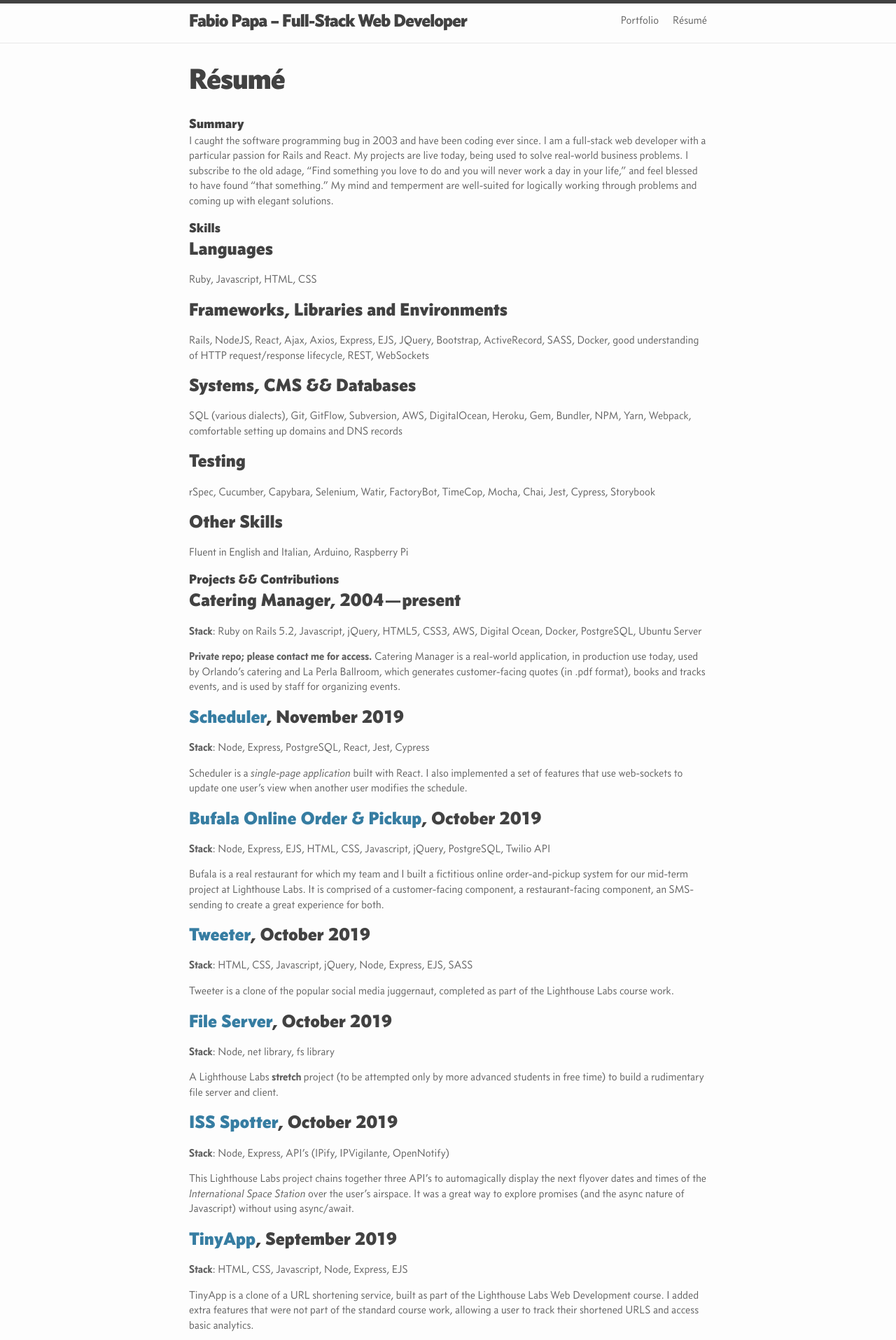
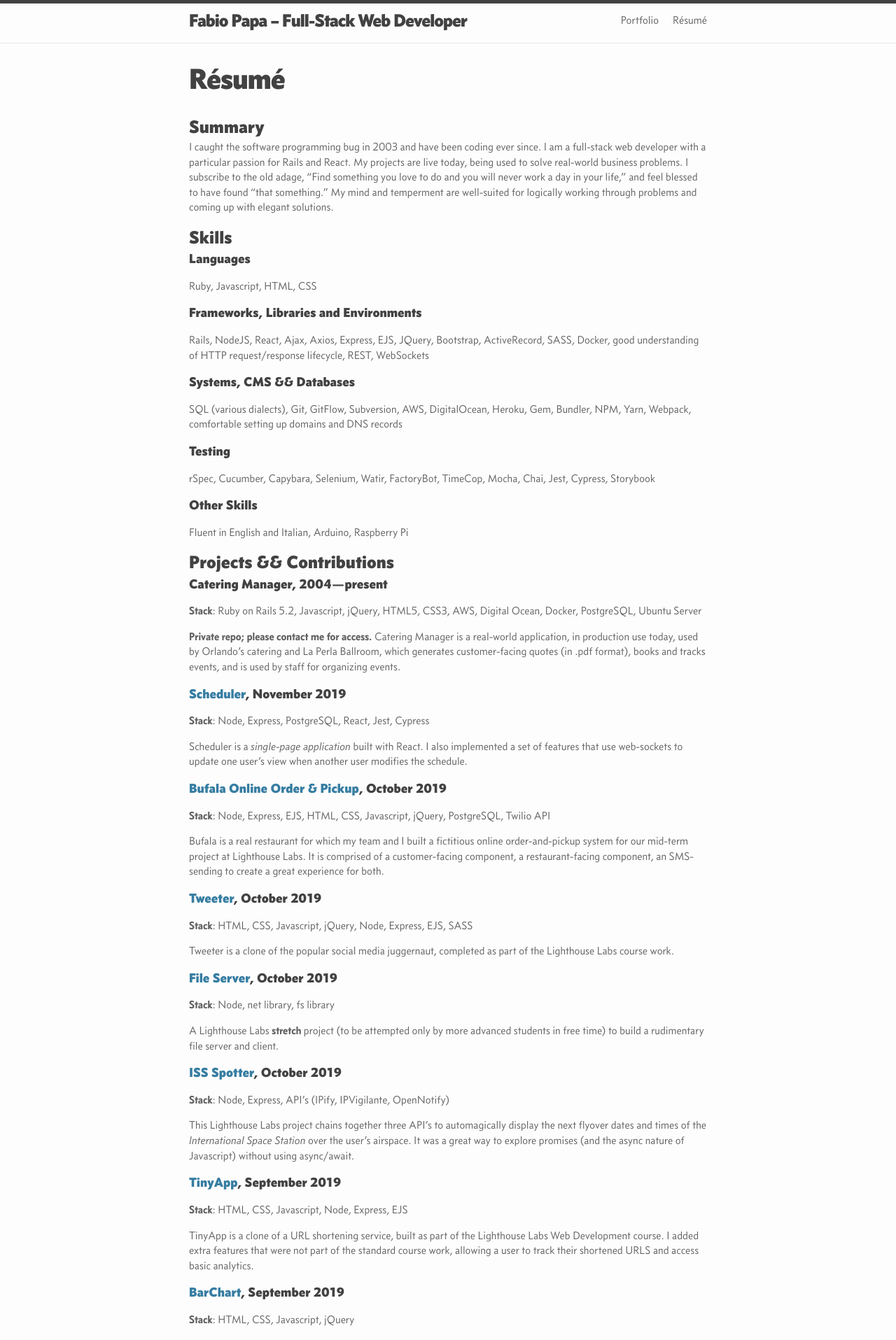
Before and after one commit to fapapa/fapapa.github.io, a Jekyll site: the page built from resume.md, in a window 1280 px wide. Shown: the top 1915 px of the page at 70% size. Built offline with Jekyll 4.4.1, drawn with Linux system fonts in a browser that asks for light colours.

Commit message:
Reversed sizing of h2/h3 fonts

```diff
--- a/_sass/general.scss
+++ b/_sass/general.scss
@@ -6,10 +6,11 @@
     color: $brand-color;
   }
   h2 {
-    font-size: 19px;
+    font-size: 26px;
     & + h2 { margin-top: 1em; }
     & + h1 { margin-top: 1.25em; }
   }
+  h3 { font-size: 19px }
 }
 
 #resume {
```
